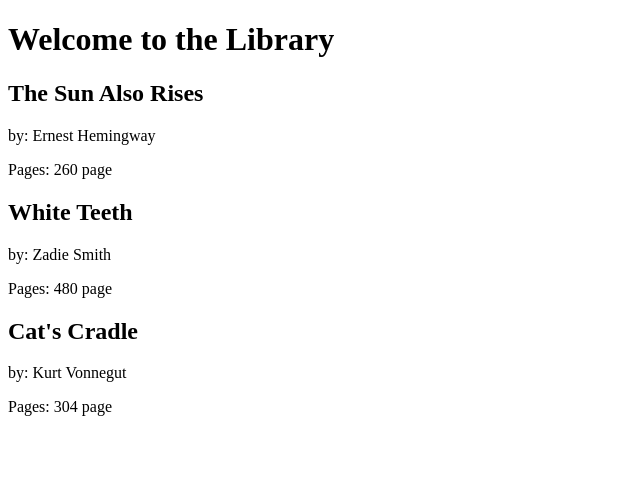
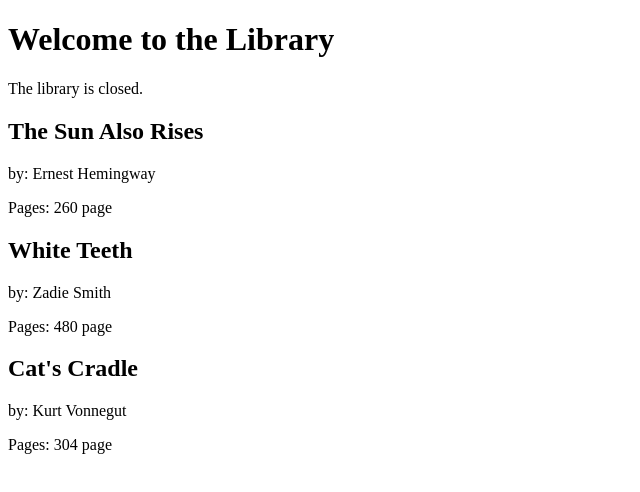
Before and after one commit to efi0ng/learnreact, a React (Create React App) app in the folder li_resst/firstapp/: page / in a window 1280 px wide. Shown: the top 492 px of the page, without its empty margins (0-640 px from the left). Built offline with nearby package versions, Linux system fonts and the light colour scheme.

Commit message:
ch4 introducing state

```diff
--- a/li_resst/firstapp/src/index.js
+++ b/li_resst/firstapp/src/index.js
@@ -1,4 +1,4 @@
-import React from 'react';
+import React, {Component} from 'react';
 import { render } from 'react-dom';
 
 let bookList = [
@@ -17,10 +17,21 @@
     )
 }
 
-const Library = ({books}) => {
+class Library extends Component {
+    constructor(props) {
+        super(props)
+        this.state = {
+            open: false
+        }
+    }
+
+    render() {
+        console.log(this.state)
+        const { books } = this.props
         return (
             <div>
                 <h1>Welcome to the Library</h1>
+                <p>The library is {this.state.open ? "open": "closed"}.</p>
                 {books.map(
                     (book, i) => <Book
                         key={i}
@@ -29,10 +40,11 @@
                         pages={book.pages}
                         />
                 )}
-
             </div>
         )
     }
+}
+
 render(
     <Library books={bookList} />,
     document.getElementById('root')
```
Lines whose indentation alone changed are shown as unchanged.
